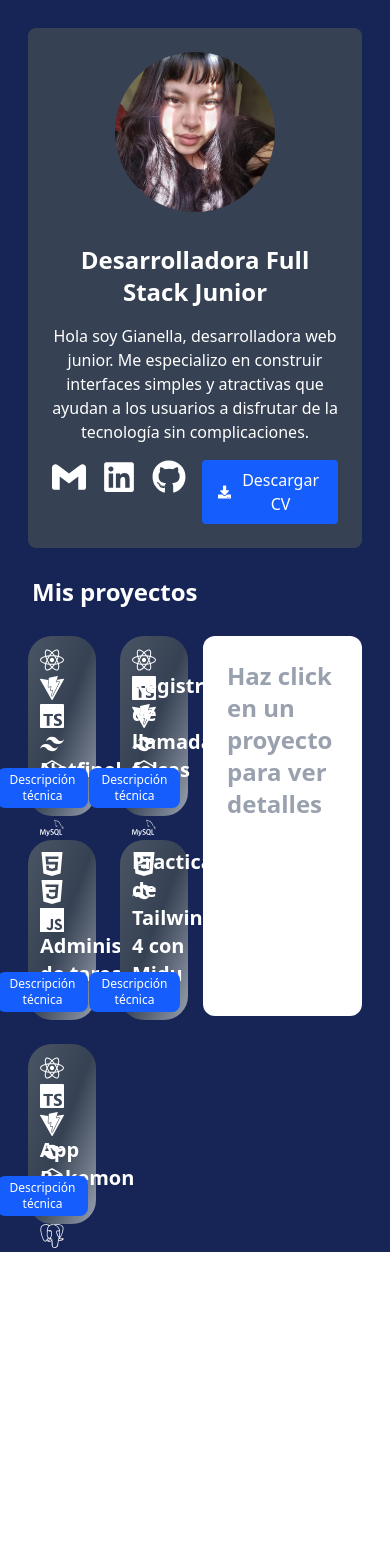
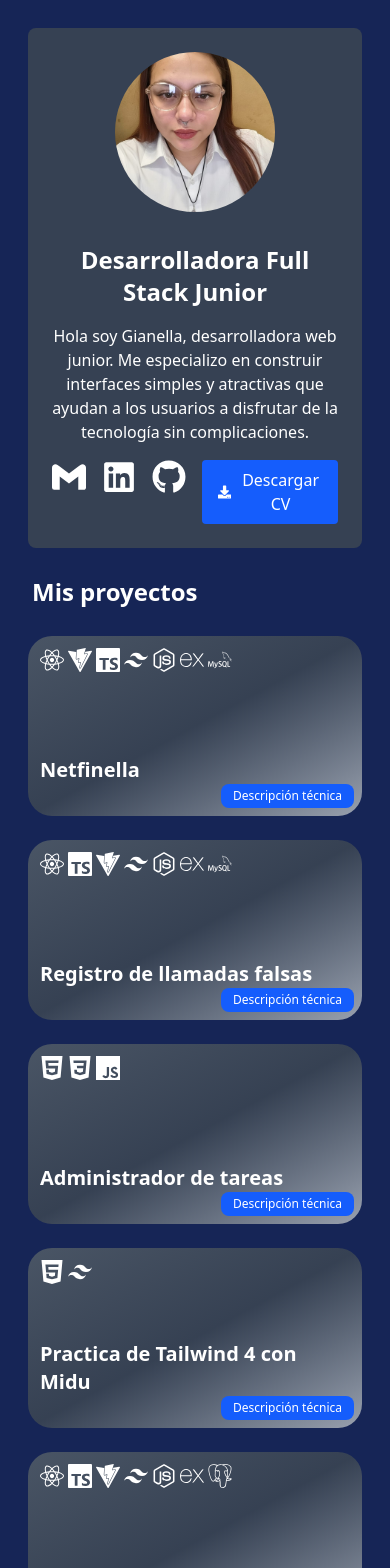
Before and after one commit to gianella12/portafolio, a React (Vite) app in the folder mi-portafolio/: page / in a window 390 px wide. Shown: the top 1568 px of the page. Before the commit the page ends 1252 px from the top, so only its background shows below. Built offline with nearby package versions, Linux system fonts and the light colour scheme.

Commit message:
arreglo de estilos

```diff
--- a/mi-portafolio/src/components/proyectos.jsx
+++ b/mi-portafolio/src/components/proyectos.jsx
@@ -14,8 +14,8 @@
 
         <h1 className="m-7 ml-1">Mis proyectos</h1>
 
-        <div className="grid grid-cols-2 gap-4 items-start">
-          <div className="grid grid-cols-2 grid-rows-2 gap-6">
+        <div className="grid grid-cols-1 sm:grid-cols-2 gap-4 items-start">
+          <div className="grid grid-cols-1 sm:grid-cols-2 grid-rows-2 gap-6 ">
             {proyectosData.map((proyecto) => (
               <div
                 key={proyecto.id}
```
Also changed, not shown: mi-portafolio/src/assets/imagen.jpeg.
